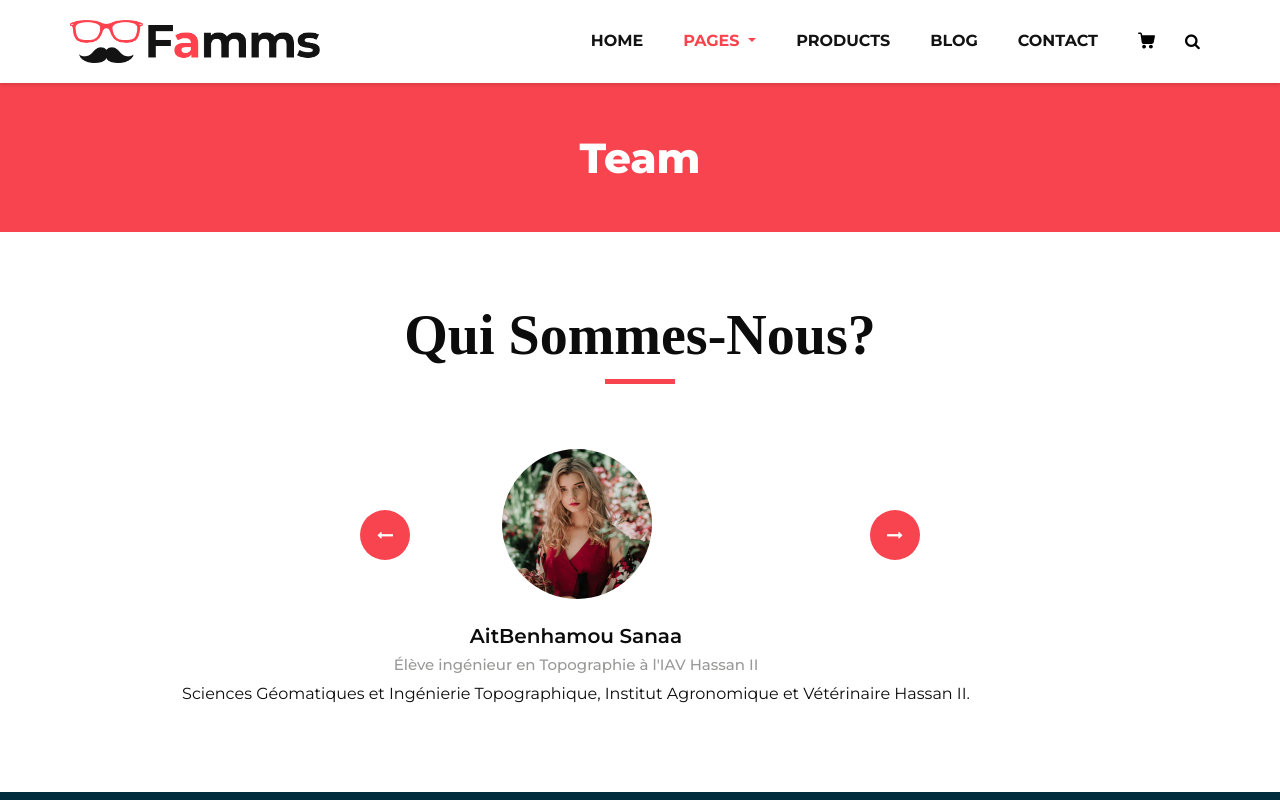
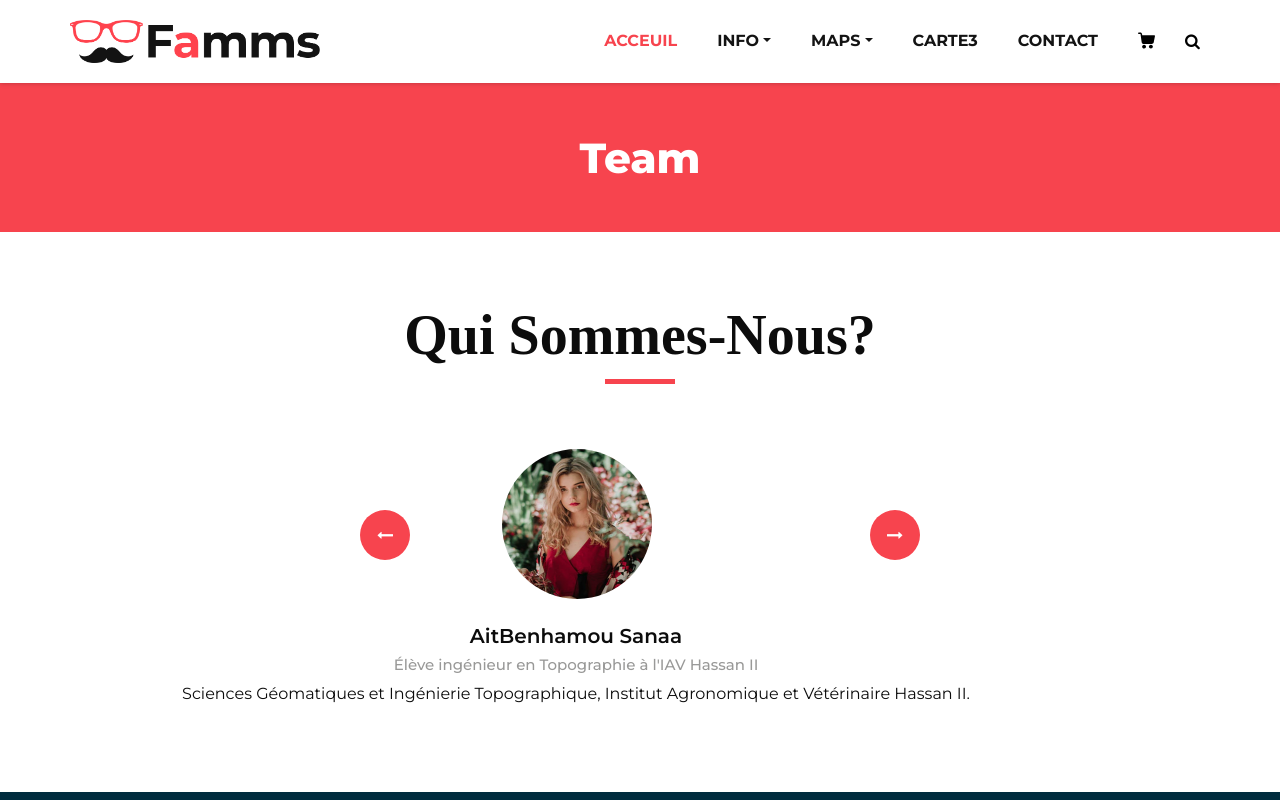
Before and after one commit to SanaaAIT/AgricultureWebMapping, a plain HTML site: page testimonial.html in a window 1280 px wide. Shown: the top 800 px of the page. Drawn offline with Linux system fonts and the light colour scheme; a script that the page names is missing.

Commit message:
section2 modif

```diff
--- a/testimonial.html
+++ b/testimonial.html
@@ -33,21 +33,25 @@
                   </button>
                   <div class="collapse navbar-collapse" id="navbarSupportedContent">
                      <ul class="navbar-nav">
-                        <li class="nav-item">
-                           <a class="nav-link" href="index.html">Home <span class="sr-only">(current)</span></a>
+                        <li class="nav-item active">
+                           <a class="nav-link" href="index.html">Acceuil <span class="sr-only">(current)</span></a>
                         </li>
-                        <li class="nav-item dropdown active">
-                           <a class="nav-link dropdown-toggle" href="#" data-toggle="dropdown" role="button" aria-haspopup="true" aria-expanded="true"> <span class="nav-label">Pages <span class="caret"></span></a>
+                       <li class="nav-item dropdown">
+                           <a class="nav-link dropdown-toggle" href="#" data-toggle="dropdown" role="button" aria-haspopup="true" aria-expanded="true"> <span class="nav-label">Info<span class="caret"></span></a>
                            <ul class="dropdown-menu">
-                              <li><a href="about.html">About</a></li>
-                              <li><a href="testimonial.html">Testimonial</a></li>
+                              <li><a href="about.html">À propos</a></li>
+                              <li><a href="testimonial.html">Team </a></li>
+                           </ul>
+                        </li>
+                        <li class="nav-item dropdown">
+                           <a class="nav-link dropdown-toggle" href="#" data-toggle="dropdown" role="button" aria-haspopup="true" aria-expanded="true"> <span class="nav-label">Maps<span class="caret"></span></a>
+                           <ul class="dropdown-menu">
+                              <li><a  href="blog_list.html">Carte1</a></li>
+                              <li><a  href="product.html">Carte2</a></li>
                            </ul>
                         </li>
                         <li class="nav-item">
-                           <a class="nav-link" href="product.html">Products</a>
-                        </li>
-                        <li class="nav-item">
-                           <a class="nav-link" href="blog_list.html">Blog</a>
+                           <a class="nav-link" href="blog_list.html">Carte3</a>
                         </li>
                         <li class="nav-item">
                            <a class="nav-link" href="contact.html">Contact</a>
@@ -119,6 +123,7 @@
             </div>
          </header>
          <!-- end header section -->
+
       </div>
       <!-- inner page section -->
       <section class="inner_page_head">
```
Also changed, not shown: about.html (+13 -8 lines), contact.html (+14 -9 lines), product.html (+13 -8 lines).
